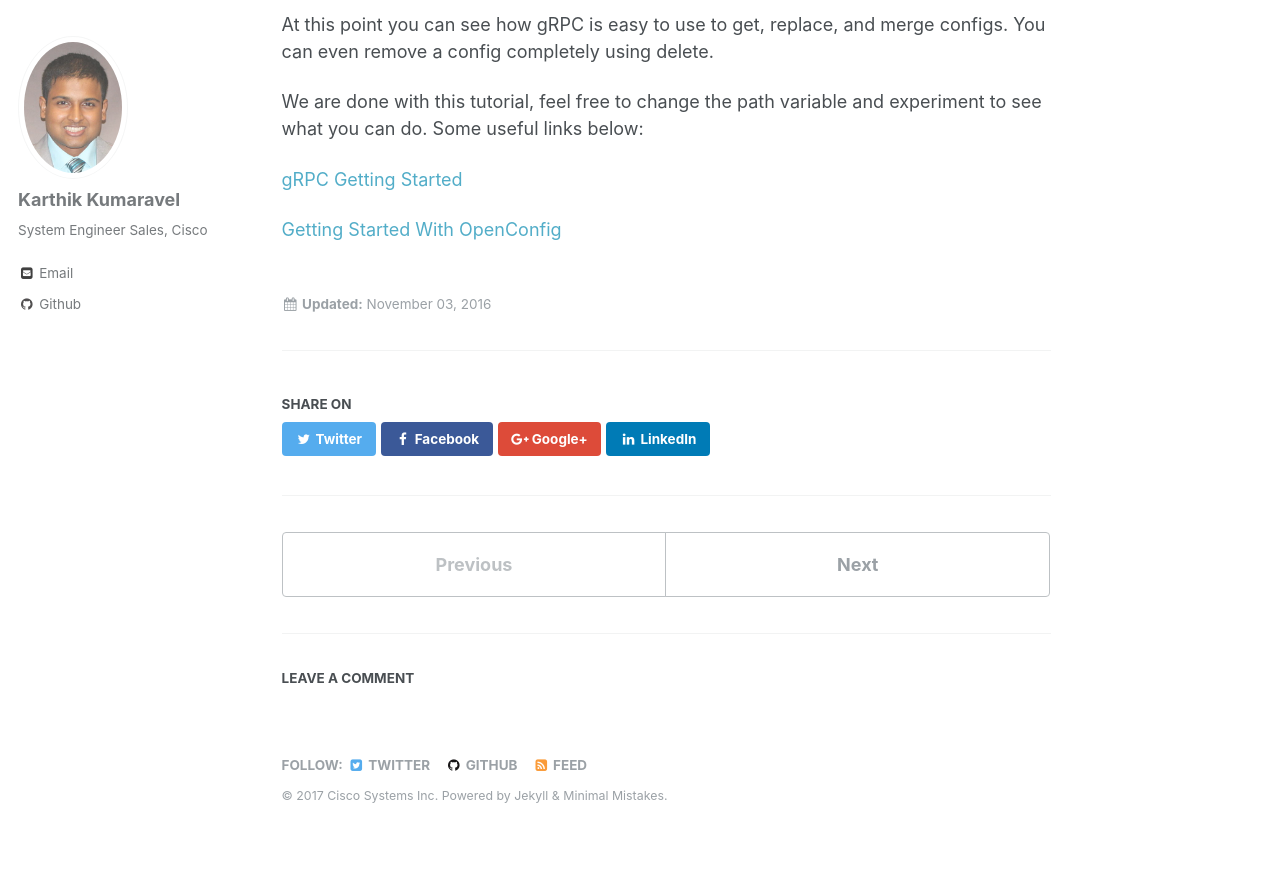
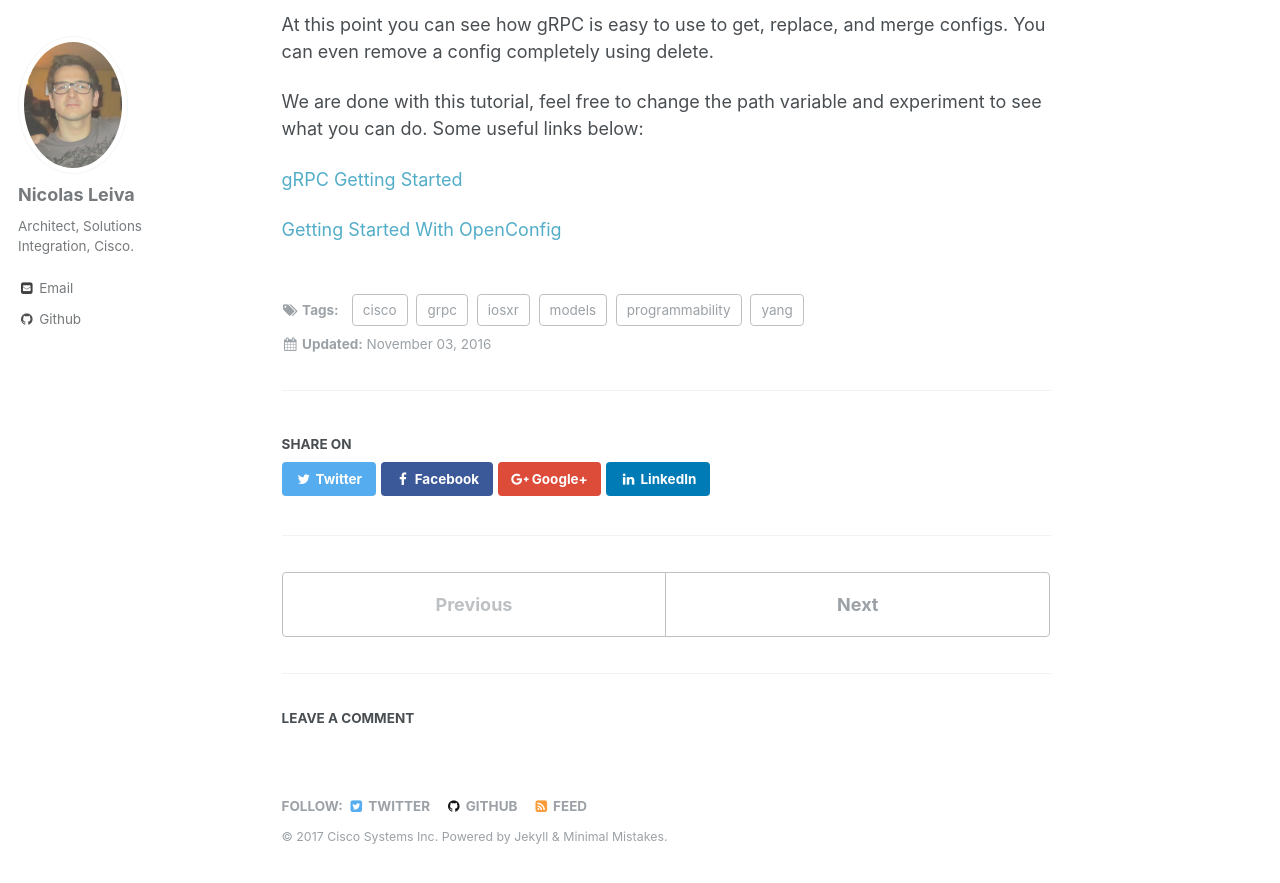
Before and after one commit to xrdocs/programmability, a Jekyll site: the page built from _tutorials/2016-11-03-grpc-in-python-for-ios-xr.md, in a window 1280 px wide and 900 px high, scrolled down 6755 px. Shown: the top 883 px of the window. Built offline with Jekyll 4.4.1, drawn with Linux system fonts in a browser that asks for light colours; comment, search, counter and statistics services are not loaded; before the commit the page ends 7615 px from its top, so only the background shows below that.

Commit message:
Update 2016-11-03-grpc-in-python-for-ios-xr.md

```diff
--- a/_tutorials/2016-11-03-grpc-in-python-for-ios-xr.md
+++ b/_tutorials/2016-11-03-grpc-in-python-for-ios-xr.md
@@ -3,7 +3,14 @@ published: true
 date: '2016-11-03 11:28 -0700'
 title: Programming IOS-XR over GRPC
 excerpt: gRPC in Python for IOS-XR
-author: Karthik Kumaravel
+author: Nicolas Leiva
+tags:
+  - iosxr
+  - cisco
+  - grpc
+  - yang
+  - programmability
+  - models
 ---
 {% include toc icon="table" title="IOS-XR: gRPC in Python" %}
 
```
